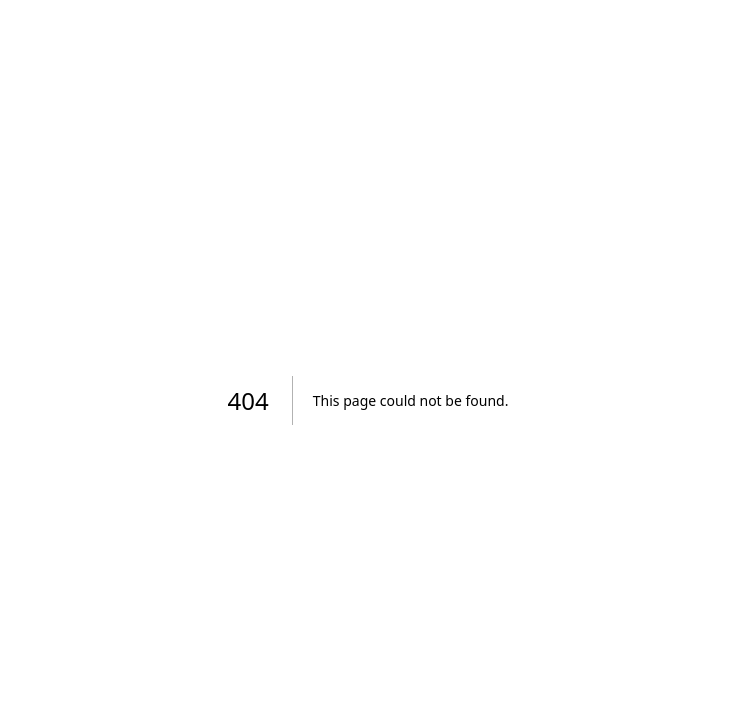
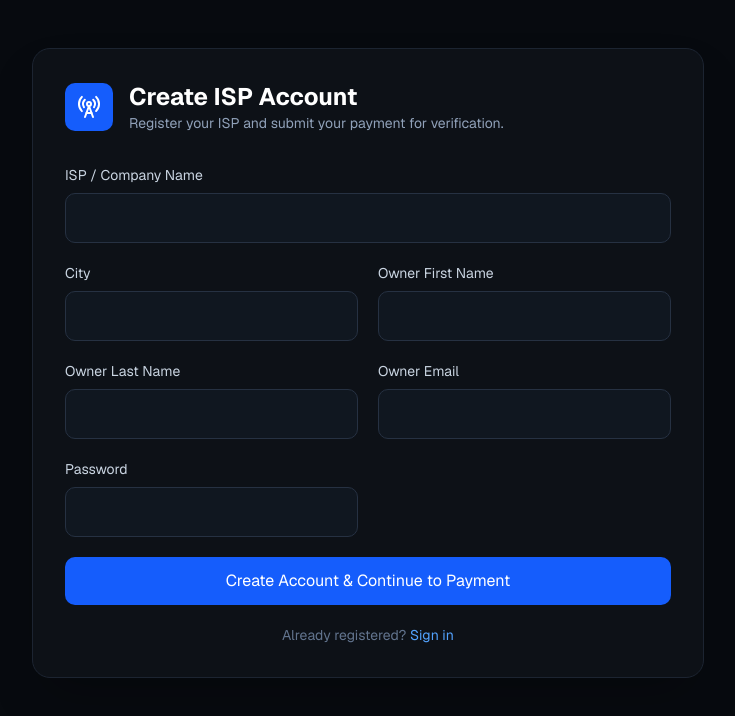
Before and after one commit to nabeelaziz742/nexora-isp, a Next.js app in the folder nexora-isp/: page /signup in a window 1280 px wide. Before the commit this address had no page. Shown: the top 716 px of the page, without its empty margins (272-1007 px from the left). Built offline with nearby package versions, Linux system fonts and the light colour scheme; no server answers.

Commit message:
feat(frontend): add public ISP registration page

```diff
--- /dev/null
+++ b/nexora-isp/app/signup/page.tsx
@@ -0,0 +1,89 @@
+"use client";
+
+import { useState } from "react";
+import { Loader2, RadioTower } from "lucide-react";
+import { useRouter } from "next/navigation";
+
+import { ApiError } from "@/services/api-error";
+import { registerISP } from "@/services/onboarding.service";
+
+export default function SignupPage() {
+  const router = useRouter();
+  const [loading, setLoading] = useState(false);
+  const [error, setError] = useState("");
+  const [form, setForm] = useState({
+    company_name: "",
+    city: "",
+    first_name: "",
+    last_name: "",
+    email: "",
+    password: "",
+  });
+
+  async function submit(event: React.FormEvent<HTMLFormElement>) {
+    event.preventDefault();
+    setLoading(true);
+    setError("");
+
+    try {
+      const result = await registerISP(form);
+      sessionStorage.setItem(
+        "nexora_registration_token",
+        result.access_token,
+      );
+      router.push(`/registration/${result.access_token}`);
+    } catch (err) {
+      setError(err instanceof ApiError ? err.message : "Unable to create your account.");
+    } finally {
+      setLoading(false);
+    }
+  }
+
+  return (
+    <main className="min-h-screen bg-[#070A0F] px-6 py-12 text-white">
+      <div className="mx-auto max-w-2xl rounded-2xl border border-[#1C2431] bg-[#0D1117] p-8 shadow-2xl">
+        <div className="mb-8 flex items-center gap-4">
+          <div className="flex h-12 w-12 items-center justify-center rounded-lg bg-blue-600">
+            <RadioTower className="h-6 w-6" />
+          </div>
+          <div>
+            <h1 className="text-2xl font-bold">Create ISP Account</h1>
+            <p className="text-sm text-slate-400">Register your ISP and submit your payment for verification.</p>
+          </div>
+        </div>
+
+        <form onSubmit={submit} className="grid gap-5 md:grid-cols-2">
+          {[
+            ["company_name", "ISP / Company Name", "text"],
+            ["city", "City", "text"],
+            ["first_name", "Owner First Name", "text"],
+            ["last_name", "Owner Last Name", "text"],
+            ["email", "Owner Email", "email"],
+            ["password", "Password", "password"],
+          ].map(([key, label, type]) => (
+            <div key={key} className={key === "company_name" ? "md:col-span-2" : ""}>
+              <label className="mb-2 block text-sm text-slate-300">{label}</label>
+              <input
+                required={key !== "city" && key !== "last_name"}
+                type={type}
+                value={form[key as keyof typeof form]}
+                onChange={(event) => setForm({ ...form, [key]: event.target.value })}
+                className="w-full rounded-lg border border-[#263142] bg-[#101720] px-4 py-3 text-white outline-none focus:border-blue-500"
+              />
+            </div>
+          ))}
+
+          {error && <div className="md:col-span-2 rounded-lg bg-red-500/10 p-3 text-sm text-red-400">{error}</div>}
+
+          <button disabled={loading} className="md:col-span-2 flex h-12 items-center justify-center rounded-lg bg-blue-600 font-medium hover:bg-blue-700 disabled:opacity-50">
+            {loading ? <Loader2 className="h-5 w-5 animate-spin" /> : "Create Account & Continue to Payment"}
+          </button>
+
+          <p className="md:col-span-2 text-center text-sm text-slate-500">
+            Already registered? <a href="/" className="text-blue-400 hover:text-blue-300">Sign in</a>
+          </p>
+        </form>
+      </div>
+    </main>
+  );
+}
```
